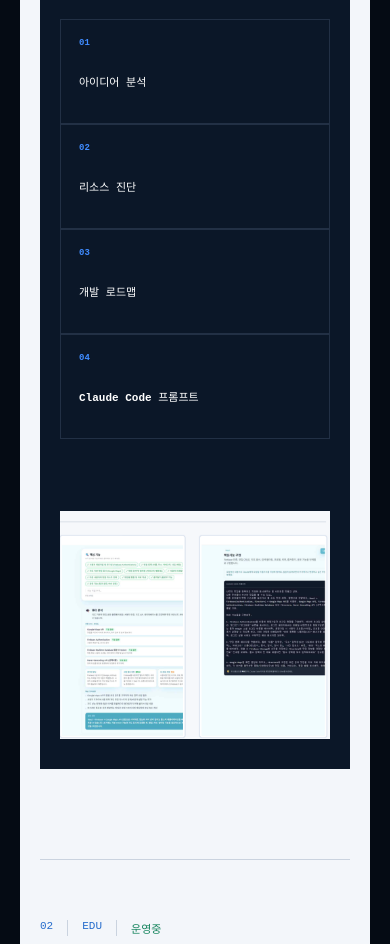
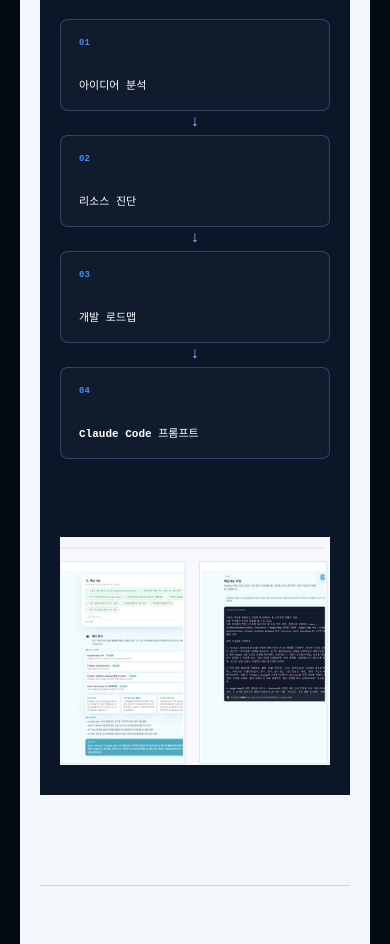
Before and after one commit to yongho0720/portfolio, a React (Vite) app: page / in a window 390 px wide. Shown: the part 8120-9064 px from the top of the page. Built offline with nearby package versions, Linux system fonts and the light colour scheme; a web font is replaced by a local one.

Commit message:
Refine AI coaching flow layout

```diff
--- a/src/styles/global.css
+++ b/src/styles/global.css
@@ -161,8 +161,11 @@ section, footer { position: relative; }
 .project-image { margin: 0; width: 100%; }
 .project-image img { width: 100%; height: auto; object-fit: contain; transition: transform .35s ease; }
 .project-image:hover img { transform: scale(1.015); }
-.vibe-flow-image { grid-column: 1 / -1; width: 100%; max-width: 798px; margin: 12px auto 0; }
+.vibe-flow-image { grid-column: 1 / -1; width: 100%; max-width: 620px; margin: 18px auto 0; }
 .vibe-flow-image img { width: 100%; height: auto; object-fit: contain; }
+.vibe-flow ol { display: flex; align-items: stretch; gap: 26px; }
+.vibe-flow li { position: relative; flex: 1; min-width: 0; min-height: 118px; border: 1px solid rgba(135,185,255,.26); border-radius: 8px; background: rgba(255,255,255,.025); display: flex; flex-direction: column; justify-content: space-between; }
+.vibe-flow li:not(:last-child)::after { content: "→"; position: absolute; z-index: 2; right: -20px; top: 50%; transform: translateY(-50%); width: 14px; color: var(--blue-light); font: 600 16px ui-monospace, monospace; text-align: center; }
 
 @media (max-width: 768px) {
   .hero { grid-template-columns: 1fr; }
@@ -170,6 +173,9 @@ section, footer { position: relative; }
   .project-detail.reverse { grid-template-columns: 1fr; gap: 42px; }
   .project-detail.reverse .project-copy { margin-left: 0; order: 1; }
   .project-detail.reverse .project-image { order: 2; }
+  .vibe-flow ol { display: flex; flex-direction: column; gap: 24px; }
+  .vibe-flow li { min-height: 92px; }
+  .vibe-flow li:not(:last-child)::after { content: "↓"; right: auto; left: 50%; top: auto; bottom: -21px; transform: translateX(-50%); }
 }
 
 /* Calm, uniform project index */
```
